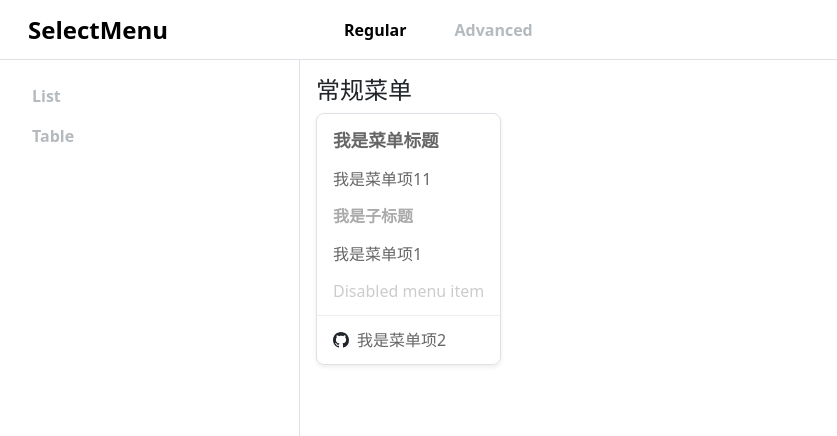
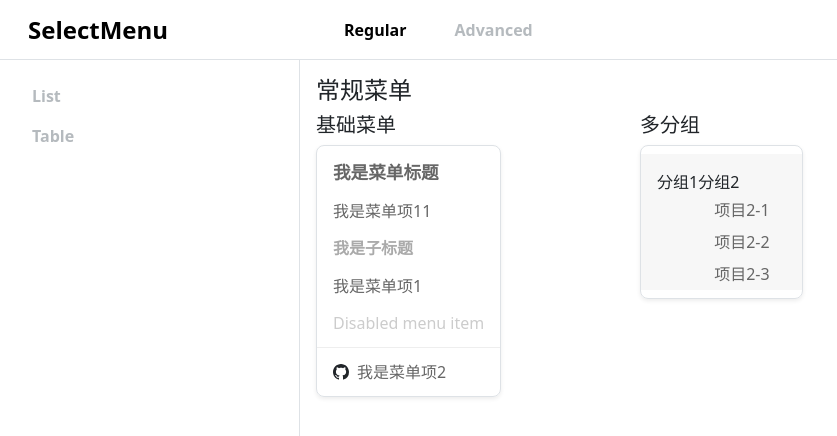
Before and after one commit to TerryZ/v-selectmenu, a Vue app: page /#/regular in a window 1280 px wide. Shown: the top 436 px of the page, without its empty margins (0-837 px from the left). Built offline with nearby package versions, Linux system fonts and the light colour scheme.

Commit message:
feat: Regular menu group mode

```diff
--- a/examples/ExamplesRegular.vue
+++ b/examples/ExamplesRegular.vue
@@ -1,7 +1,9 @@
 <template>
   <div class="p-3">
     <h4>常规菜单</h4>
-    <div class="mb-5">
+    <div class="row mb-5">
+      <div class="col-md-4">
+        <h5>基础菜单</h5>
         <MenuBody
           class="border rounded-3 shadow-sm"
           @action="menuAction"
@@ -41,17 +43,51 @@
           </ItemElement>
         </MenuBody>
       </div>
+
+      <div class="col-md-4">
+        <h5>多分组</h5>
+        <MenuBody
+          class="border rounded-3 shadow-sm"
+          v-model="activeGroup"
+        >
+          <MenuGroup>
+            <MenuGroupItem
+              name="group1"
+              title="分组1"
+            >
+              <ItemElement>项目1-1</ItemElement>
+              <ItemElement>项目1-2</ItemElement>
+              <ItemElement>项目1-3</ItemElement>
+            </MenuGroupItem>
+            <MenuGroupItem
+              name="group2"
+              title="分组2"
+            >
+              <ItemElement>项目2-1</ItemElement>
+              <ItemElement>项目2-2</ItemElement>
+              <ItemElement>项目2-3</ItemElement>
+            </MenuGroupItem>
+          </MenuGroup>
+        </MenuBody>
+      </div>
+    </div>
+
+    <div class="mb-5" />
   </div>
 </template>
 
 <script setup>
-// import { ref } from 'vue'
+import { ref } from 'vue'
 
 import MenuBody from '@/components/regular/MenuBody'
 import MenuHeader from '@/components/regular/MenuHeader'
+import MenuGroup from '@/components/regular/MenuGroup'
+import MenuGroupItem from '@/components/regular/MenuGroupItem'
 import ItemHeader from '@/components/regular/ItemHeader'
 import ItemElement from '@/components/regular/ItemElement'
 import ItemDivider from '@/components/regular/ItemDivider'
+
+const activeGroup = ref('group2')
 
 function menuAction (key) {
   console.log(key)
@@ -60,3 +96,4 @@ function itemClick (e) {
   console.log(e)
 }
 </script>
+@/components/regular/MenuGroupItem
--- a/src/components/regular/MenuBody.jsx
+++ b/src/components/regular/MenuBody.jsx
@@ -1,12 +1,15 @@
-import { defineComponent, provide } from 'vue'
+import { defineComponent, provide, toRef } from 'vue'
 import '../../styles/regular.sass'
 
 export default defineComponent({
   props: {
-    autoClose: { type: Boolean, default: true }
+    autoClose: { type: Boolean, default: true },
+    modelValue: { type: String, default: '' }
   },
-  emits: ['action', 'close'],
+  emits: ['action', 'close', 'update:modelValue'],
   setup (props, { slots, emit }) {
+    // const activeGroup = ref('')
+
     function menuItemClick (key) {
       emit('action', key)
 
@@ -14,10 +17,16 @@ export default defineComponent({
         emit('close')
       }
     }
+    function switchGroup (groupName) {
+      emit('update:modelValue', groupName)
+    }
 
     provide('item-click', menuItemClick)
+    provide('switch-group', switchGroup)
+    provide('active-group', toRef(props, 'modelValue'))
 
     return () => {
+      console.log(slots.default())
       return (
         <div class="sm-regular-container">
           {slots.default && slots.default()}
--- /dev/null
+++ b/src/components/regular/MenuGroup.jsx
@@ -0,0 +1,13 @@
+import { defineComponent } from 'vue'
+
+export default defineComponent({
+  setup (props, { slots }) {
+    return () => {
+      return (
+        <div class="sm-regular-group">
+          {slots.default && slots.default()}
+        </div>
+      )
+    }
+  }
+})
--- /dev/null
+++ b/src/components/regular/MenuGroupItem.jsx
@@ -0,0 +1,33 @@
+import { defineComponent, inject, vShow, withDirectives, computed } from 'vue'
+
+export default defineComponent({
+  name: 'MenuGroup',
+  props: {
+    name: { type: String, default: '', required: true },
+    title: { type: String, default: '', required: true }
+  },
+  setup (props, { slots }) {
+    const activeGroup = inject('active-group')
+    const switchGroup = inject('switch-group')
+
+    const active = computed(() => activeGroup.value === props.name)
+
+    function changeActiveGroup () {
+      switchGroup(props.name)
+    }
+
+    return () => {
+      return (
+        <div class="sm-regular-group-item">
+          <div onClick={changeActiveGroup}>{props.title}</div>
+          {
+            withDirectives(
+              <div>{slots.default && slots.default()}</div>,
+              [[vShow, active.value]]
+            )
+          }
+        </div>
+      )
+    }
+  }
+})
--- a/src/styles/regular.sass
+++ b/src/styles/regular.sass
@@ -11,6 +11,13 @@
     font-weight: 600
     // margin-bottom: .2rem
     padding: .3rem 1rem
+  .sm-regular-group
+    display: flex
+    background-color: #f7f7f7
+    padding: 1rem 1rem 0
+    &-item
+      display: flex
+      flex-direction: column
   .sm-regular-item
     display: flex
     align-items: center
```
Also changed, not shown: src/components/regular/MenuGroup.js (deleted). Lines whose indentation alone changed are shown as unchanged.
